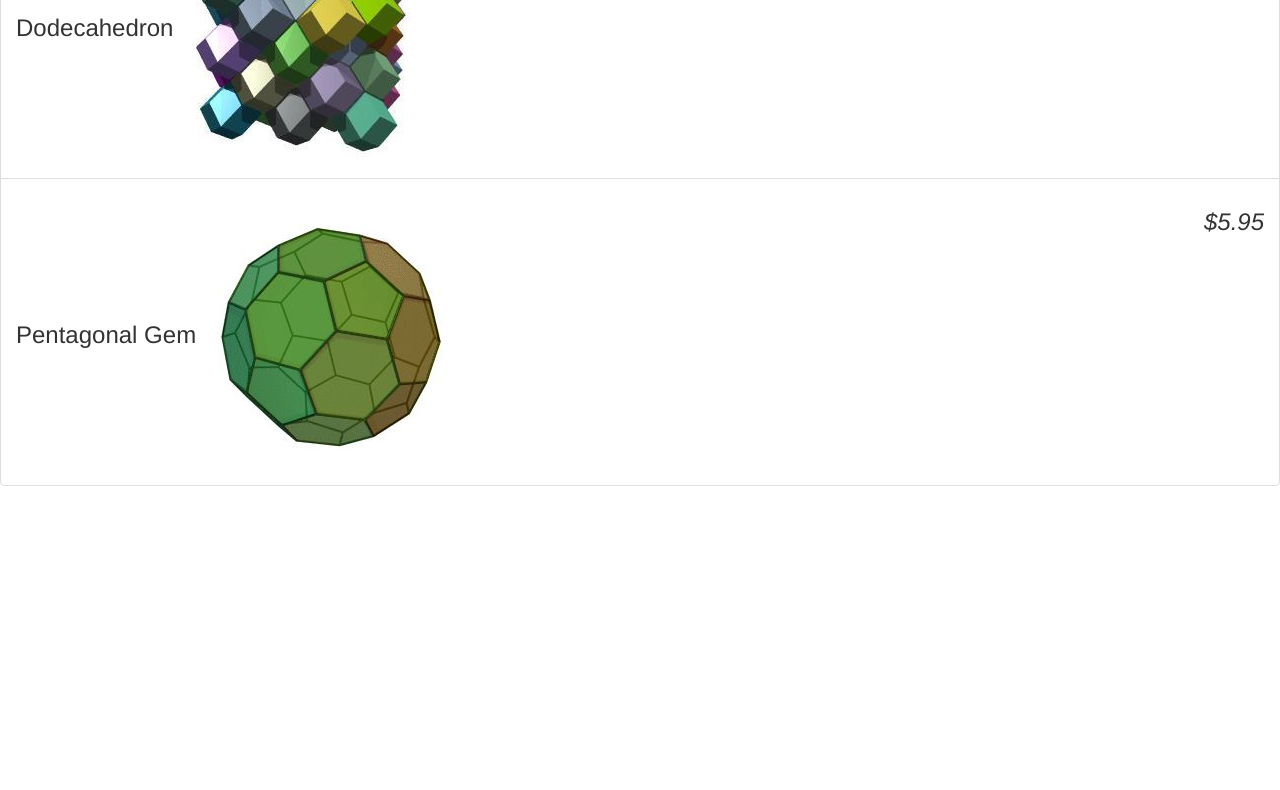
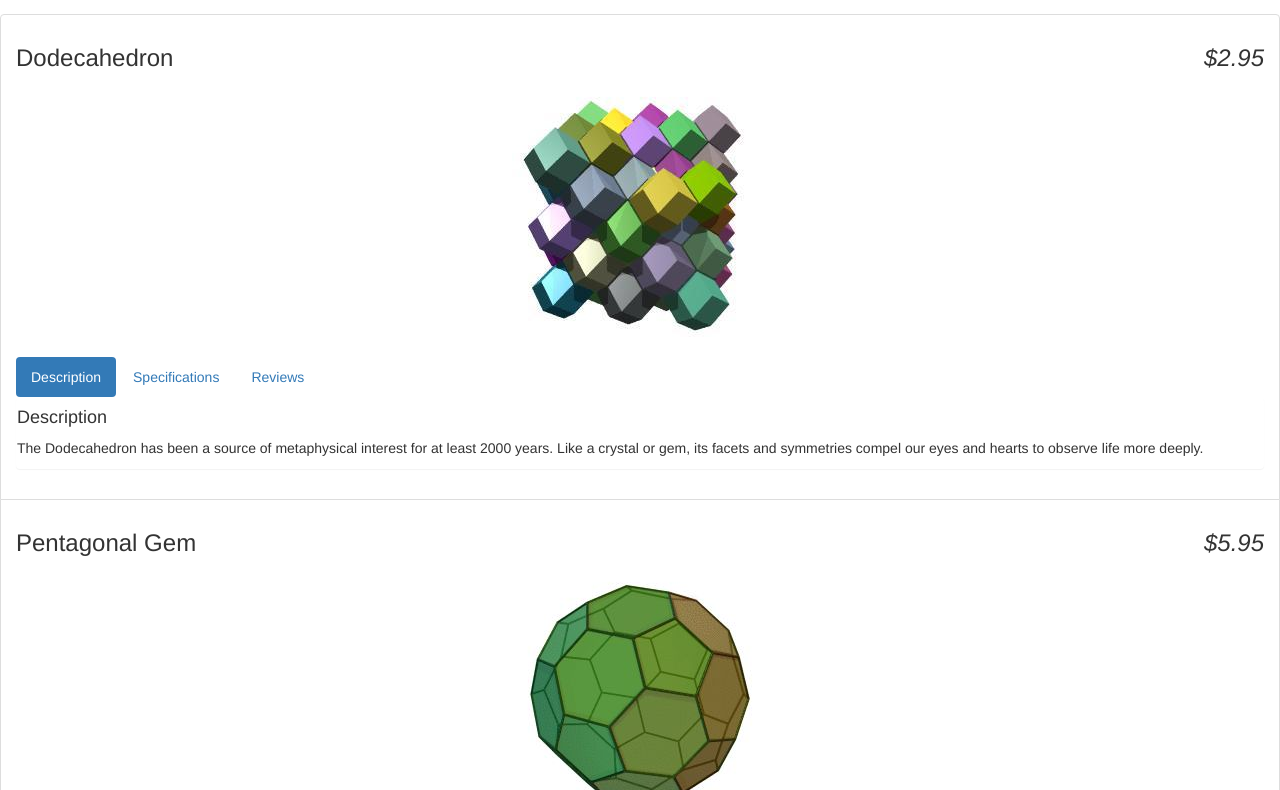
Before and after one commit to ahaight/codeschool-mean-stack, a plain HTML site: page index.html in a window 1280 px wide. Shown: the part 129-919 px from the top of the page. Before the commit the page ends 800 px from the top, so only its background shows below. Drawn offline with Linux system fonts and the light colour scheme.

Commit message:
added tabs for description, specifications and reviews

```diff
--- a/index.html
+++ b/index.html
@@ -6,25 +6,53 @@
 
   <body ng-controller="StoreController as store">
 
-    <!-- <div ng-repeat="product in store.products">
-      <h1> {{product.name}} </h1>
-      <h2> ${{product.price}} </h2>
-      <p> {{product.description}} </p>
-      <button ng-show="product.canPurchase"> Add to Cart </button>
-    </div>
-    <script type="text/javascript" src="angular.min.js"></script>
-    <script type="text/javascript" src="app.js"></script> -->
+    <center><h1>Flatlander Crafted Gems</h1></center>
+    <center><h2>- an Angular store -</h2></center>
+    <br>
 
     <ul class="list-group">
       <li class="list-group-item" ng-repeat="product in store.products">
+
         <h3>
           {{product.name}}
           <em class="pull-right">{{product.price | currency}}</em>
-          <img ng-src="{{product.images[0].full}}"/>
-          <img ng-src="{{product.images[1].full}}"/>
         </h3>
+
+        <center><img ng-src="{{product.images[0].full}}"/></center>
+        <center><img ng-src="{{product.images[1].full}}"/></center>
+
+        <section ng-init="tab = 1">
+          <ul class ="nav nav-pills">
+            <li ng-class="{ active: tab === 1 }">
+              <a href ng-click="tab = 1">Description</a>
+            </li>
+            <li ng-class="{ active: tab === 2 }">
+              <a href ng-click="tab = 2">Specifications</a>
+            </li>
+            <li ng-class="{ active: tab === 3 }">
+              <a href ng-click="tab = 3">Reviews</a>
+            </li>
+          </ul>
+
+        </section>
+
+        <div class="panel" ng-show="tab === 1">
+          <h4>Description</h4>
+          <p>{{product.description}}</p>
+        </div>
+        <div class="panel" ng-show="tab === 2">
+          <h4>Specifications</h4>
+          <blockquote>None yet</blockquote>
+        </div>
+        <div class="panel" ng-show="tab === 3">
+          <h4>Reviews</h4>
+          <blockquote>None yet</blockquote>
+        </div>
+
       </li>
     </ul>
+
+
   </body>
 
   <script type="text/javascript" src="angular.min.js"></script>
```
